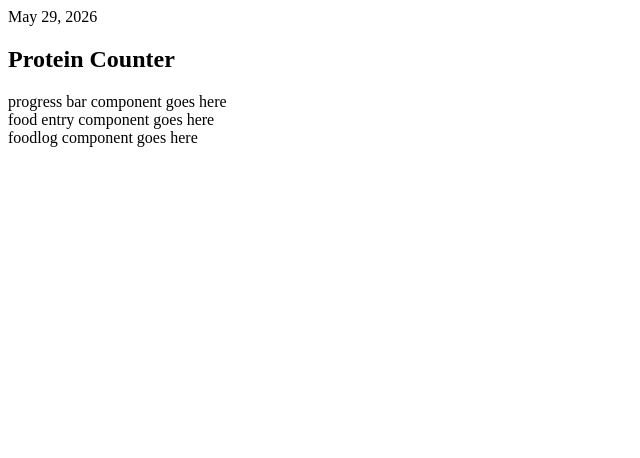
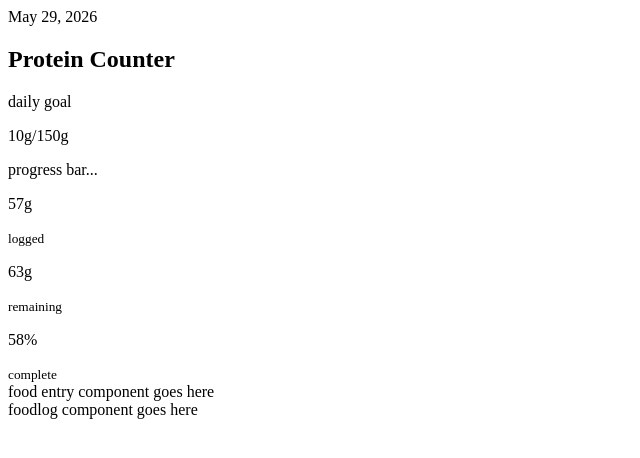
Before and after one commit to rumbawajomar/protein-counter, a React (Vite) app: page / in a window 1280 px wide. Shown: the top 458 px of the page, without its empty margins (0-640 px from the left). Built offline with nearby package versions, Linux system fonts and the light colour scheme.

Commit message:
Update Progress component

```diff
--- a/src/components/Progress.jsx
+++ b/src/components/Progress.jsx
@@ -1,3 +1,25 @@
 export default function Progress() {
-  return <div>progress bar component goes here</div>
+  return (
+    <div>
+      <div>
+        <p>daily goal</p>
+        <p>10g/150g</p>
+      </div>
+      <div>progress bar...</div>
+      <div>
+        <div>
+          <p>57g</p>
+          <small>logged</small>
+        </div>
+        <div>
+          <p>63g</p>
+          <small>remaining</small>
+        </div>
+        <div>
+          <p>58%</p>
+          <small>complete</small>
+        </div>
+      </div>
+    </div>
+  )
 }
```
